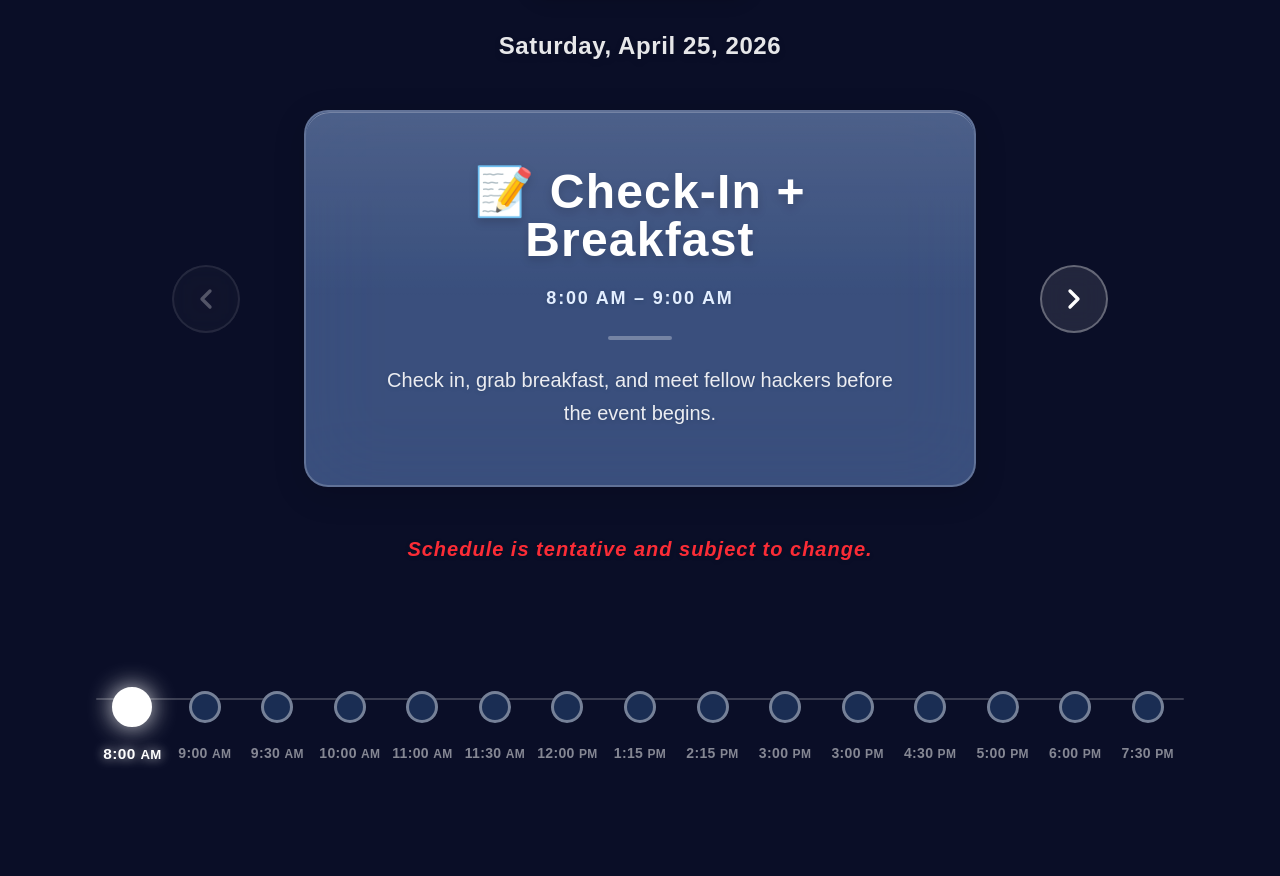
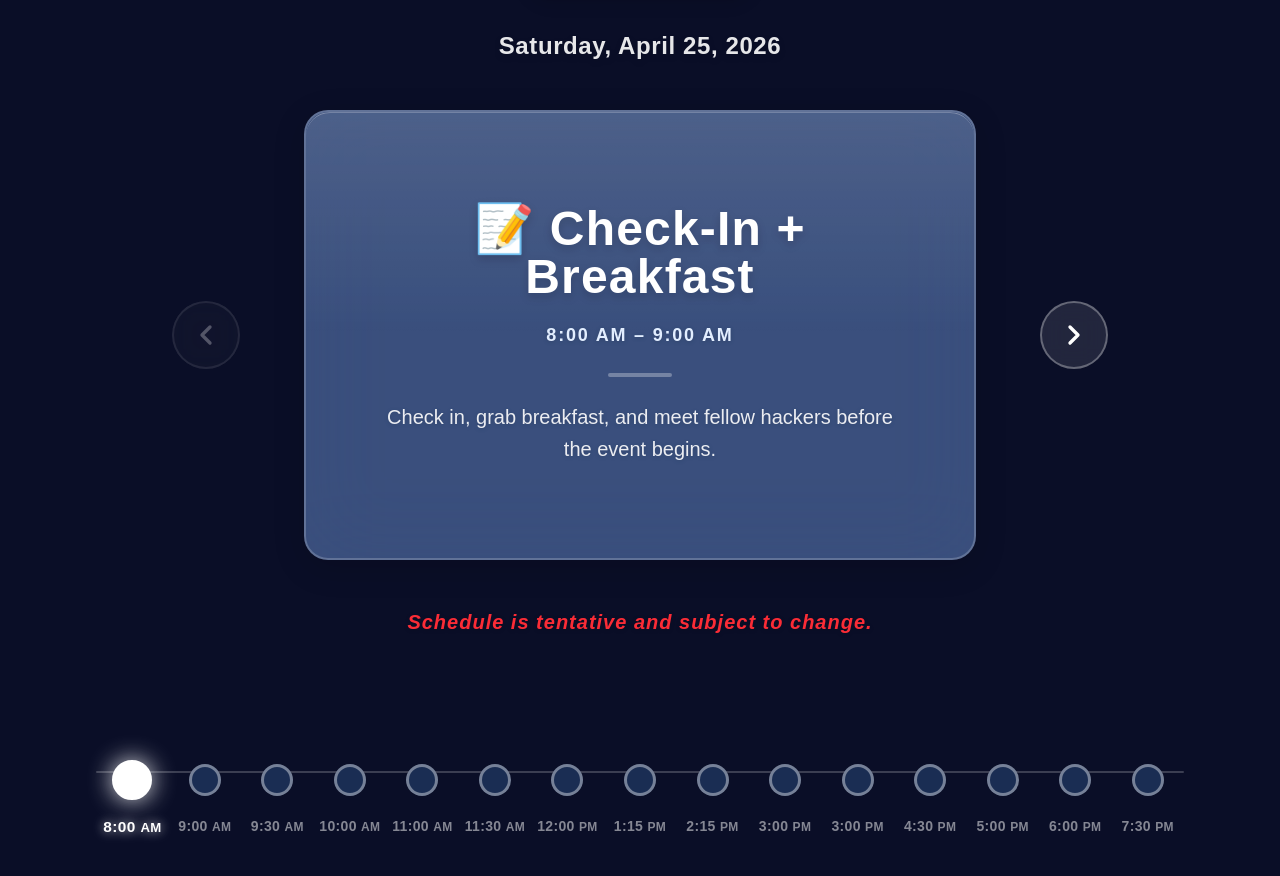
Before and after one commit to Karangarha/KeanUHackThis, a React (Vite) app: page / in a window 1280 px wide. Shown: the part 1096-1972 px from the top of the page. Built offline with nearby package versions, Linux system fonts and the light colour scheme.

Commit message:
fixed card sizes

```diff
--- a/src/sections/ScheduleSection.jsx
+++ b/src/sections/ScheduleSection.jsx
@@ -108,7 +108,7 @@ const ScheduleSection = () => {
               animate={{ opacity: 1, scale: 1, y: 0 }}
               exit={{ opacity: 0, scale: 0.95, y: -10 }}
               transition={{ duration: 0.3, ease: "easeOut" }}
-              className="w-full bg-[#82B1FF]/40 backdrop-blur-2xl border-2 border-white/20 rounded-3xl p-8 md:p-14 shadow-[0_8px_32px_rgba(0,0,0,0.15)] flex flex-col items-center text-center relative overflow-hidden"
+              className="w-full h-[400px] md:h-[450px] bg-[#82B1FF]/40 backdrop-blur-2xl border-2 border-white/20 rounded-3xl p-8 md:p-14 shadow-[0_8px_32px_rgba(0,0,0,0.15)] flex flex-col items-center justify-center text-center relative overflow-hidden"
             >
               {/* Glossy top highlight */}
               <div className="absolute top-0 left-0 w-full h-1/2 bg-gradient-to-b from-white/10 to-transparent pointer-events-none rounded-t-3xl border-t border-white/30"></div>
```
